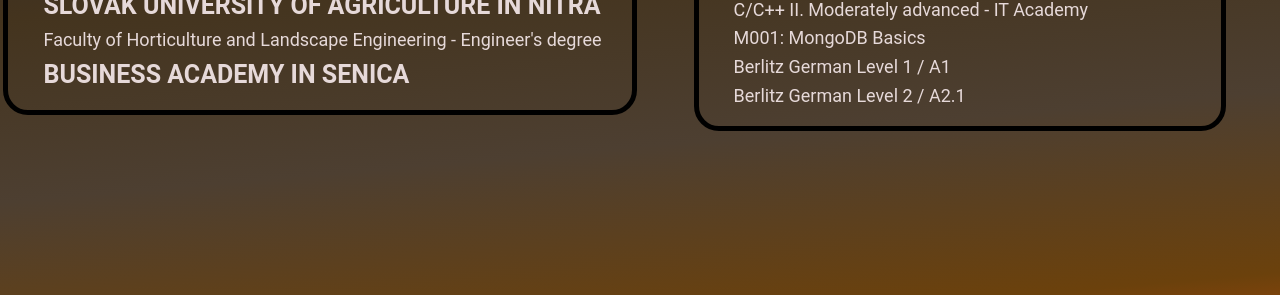
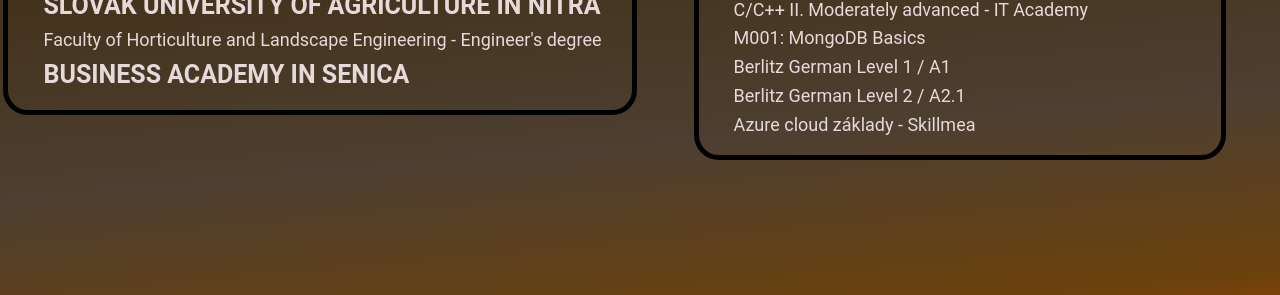
Before and after one commit to Anc1kr1st/CV-Online, a plain HTML site: page educationCourses.html in a window 1280 px wide. Shown: the part 345-640 px from the top of the page. Drawn offline with Linux system fonts and the light colour scheme.

Commit message:
Update courses

```diff
--- a/educationCourses.html
+++ b/educationCourses.html
@@ -30,6 +30,7 @@
                     <p>M001: MongoDB Basics</p>
                     <p>Berlitz German Level 1 / A1</p>
                     <p>Berlitz German Level 2 / A2.1</p>
+                    <p>Azure cloud základy - Skillmea</p>
                 </div>
         </div>
         <footer>
```
Also changed, not shown: index.html (+1 -0 lines).
